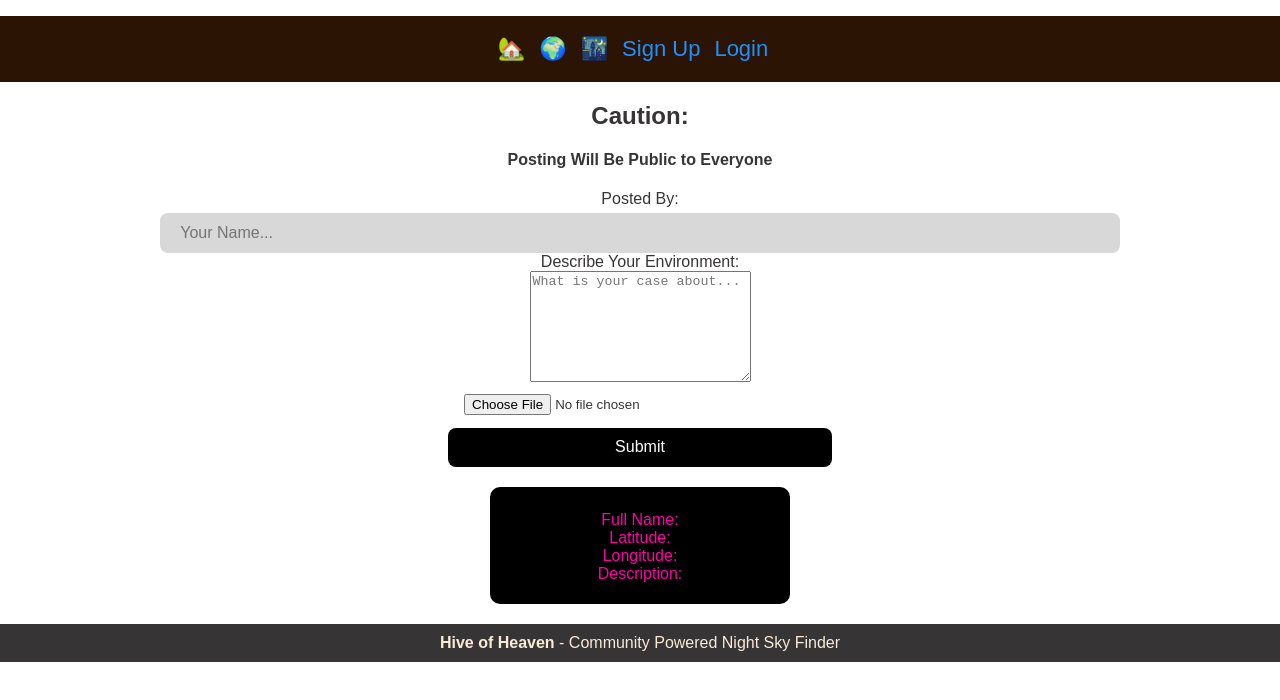
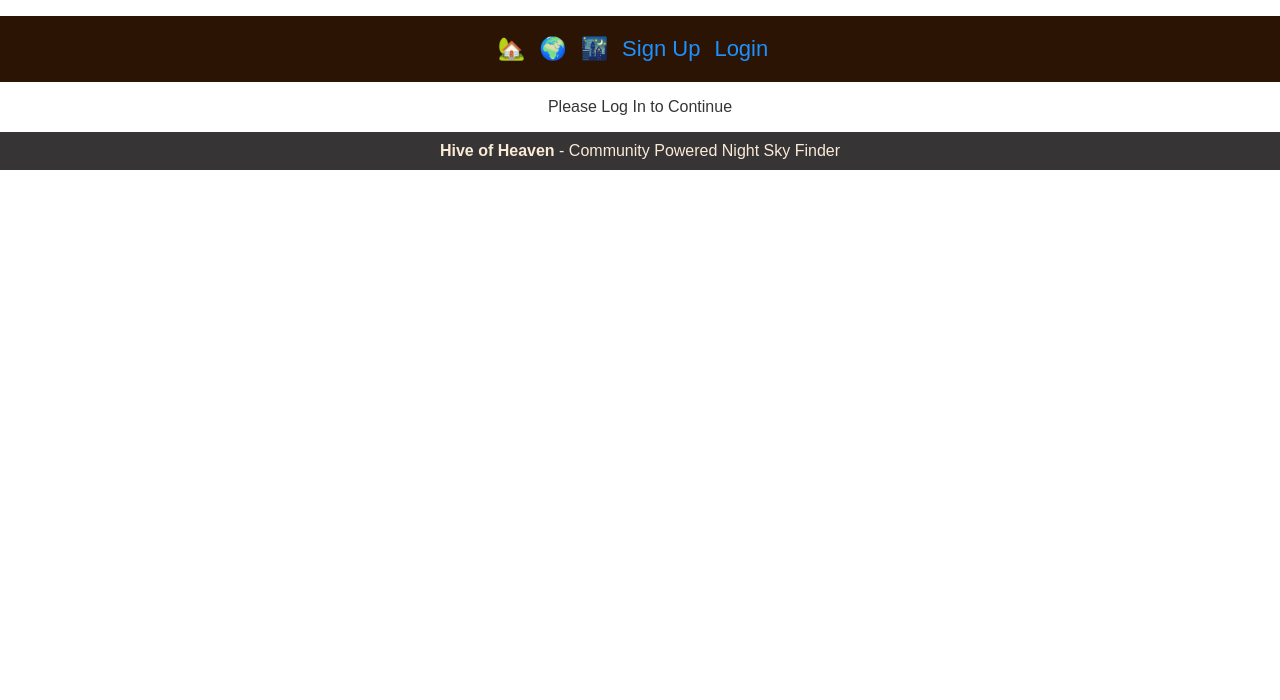
Before and after one commit to SharukhGV/emergency-response-frontend, a React (Vite) app: page /form in a window 1280 px wide. Shown: the top 700 px of the page. Built offline with nearby package versions, Linux system fonts and the light colour scheme; no server answers.

Commit message:
please log in message

```diff
--- a/src/App.jsx
+++ b/src/App.jsx
@@ -55,7 +55,7 @@ const [accessToken, setAccessToken] = useState('');
       <Nav settoggleLOGIN={settoggleLOGIN} toggleLOGIN={toggleLOGIN} accessToken={accessToken} setLoginUsername={setLoginUsername} loginUsername={loginUsername} />
       <Routes>
         <Route path="/" element={<Home accessToken={accessToken} setAccessToken={setAccessToken} loginUsername={loginUsername} setLoginUsername={setLoginUsername} setEmergencyType={setEmergencyType}/>} />
-        <Route path="/form" element={<NewForm lat={lat} lng={lng} loginUsername={loginUsername} setLongitude={setLongitude} setLatitude={setLatitude} emergencyType={emergencyType} />} />
+        <Route path="/form" element={<NewForm settoggleLOGIN={settoggleLOGIN} toggleLOGIN={toggleLOGIN} accessToken={accessToken} setAccessToken={setAccessToken} loginUsername={loginUsername} setLoginUsername={setLoginUsername} lat={lat} lng={lng}  setLongitude={setLongitude} setLatitude={setLatitude} emergencyType={emergencyType} />} />
 <Route path="/index" element={<Index lat={lat} lng={lng} setLongitude={setLongitude} setLatitude={setLatitude} mapMarkers={mapMarkers} setMapMarkers={setMapMarkers} />}/>
 <Route path="/skydata" element={<SkyBrightness/>} />
 <Route path="/signup" element={<Register/>} />
--- a/src/pages/Login.jsx
+++ b/src/pages/Login.jsx
@@ -15,7 +15,7 @@ function Login({ setLoginUsername, loginUsername,toggleLOGIN,settoggleLOGIN, set
                 const token = response.data.accessToken;
                 setAccessToken(token);
           setLoginUsername(user.username);
-          settoggleLOGIN(!toggleLOGIN)
+          token && settoggleLOGIN(!toggleLOGIN)
             })
             .catch(error => {
                 console.error('There was a problem with the login operation:', error);
--- a/src/pages/NewForm.jsx
+++ b/src/pages/NewForm.jsx
@@ -1,7 +1,7 @@
 import axios from "axios";
 import { useState, useEffect } from "react";
 import { useNavigate } from "react-router-dom";
-function NewForm({ emergencyType, setLongitude, setLatitude, lat, lng, loginUsername }) {
+function NewForm({  accessToken, emergencyType, setLongitude, setLatitude, lat, lng, loginUsername }) {
   // const [location, setLocation] = useState(null);
   // const [locationFound, setLocationFound] = useState(false);
   // const [lat, setLatitude] = useState(0);
@@ -96,7 +96,7 @@ function NewForm({ emergencyType, setLongitude, setLatitude, lat, lng, loginUser
 
 
     return (
-      <div className="edit">
+      <div>{accessToken ?<div className="edit">
         <h2>Caution:</h2>
         <h4>Posting Will Be Public to Everyone</h4>
         <form onSubmit={handleSubmit}>
@@ -168,7 +168,7 @@ function NewForm({ emergencyType, setLongitude, setLatitude, lat, lng, loginUser
           <div>Description:</div>
           <p style={{ color: "#373436" }}>{person.description}</p>
         </div>
-      </div>
+      </div>:<p>Please Log In to Continue</p>}</div>
     );
   };
 
```
